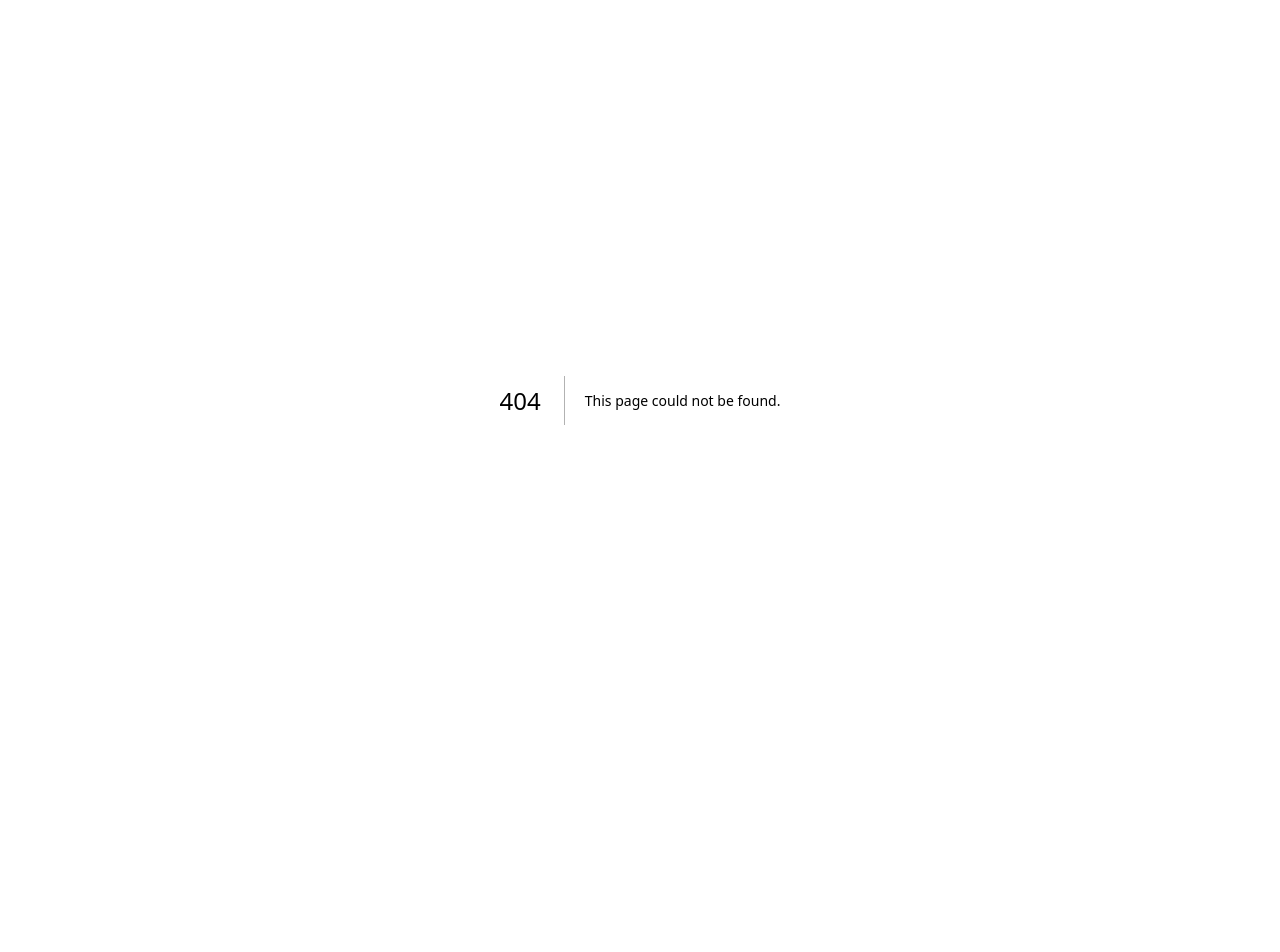
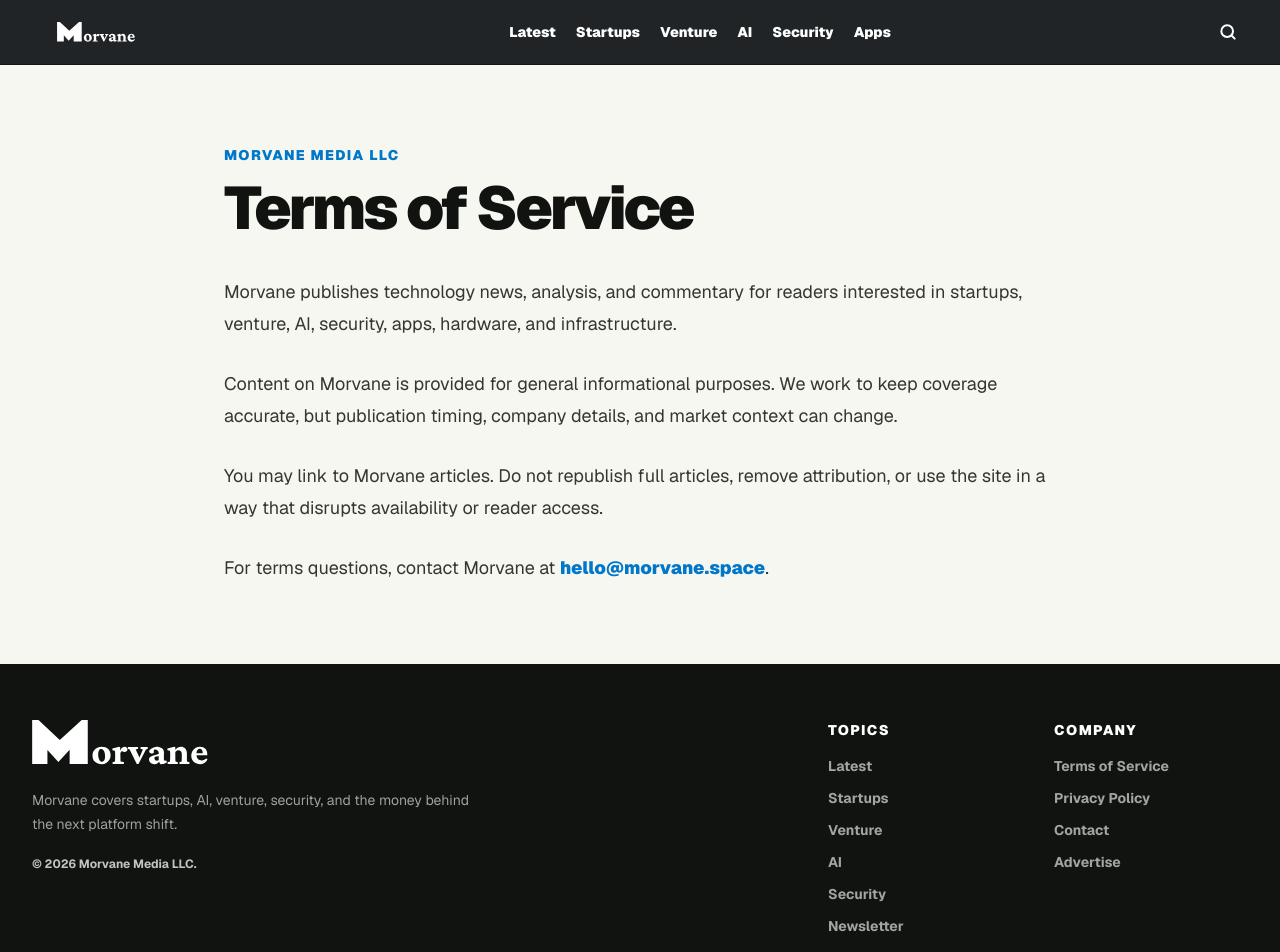
Before and after one commit to farzeenilyaszargar/Morvane, a Next.js app: page /terms in a window 1280 px wide. Before the commit this address had no page. Shown: the top 952 px of the page. Before the commit the page ends 800 px from the top, so only its background shows below. Built offline with nearby package versions, Linux system fonts and the light colour scheme.

Commit message:
Add publication footer and legal pages

```diff
--- /dev/null
+++ b/app/privacy/page.tsx
@@ -0,0 +1,46 @@
+import type { Metadata } from "next";
+import { SiteFooter } from "@/components/site-footer";
+import { SiteHeader } from "@/components/site-header";
+
+export const metadata: Metadata = {
+  title: "Privacy Policy | Morvane",
+  description: "How Morvane Media LLC handles reader privacy and site data.",
+};
+
+export default function PrivacyPage() {
+  return (
+    <main className="min-h-screen bg-[#f7f7f2] text-[#10130f]">
+      <SiteHeader />
+      <section className="mx-auto max-w-4xl px-5 py-16 sm:px-8 lg:py-20">
+        <p className="text-sm font-black uppercase tracking-[0.1em] text-[#0077C8]">
+          Morvane Media LLC
+        </p>
+        <h1 className="mt-4 text-5xl font-black leading-[0.92] tracking-[-0.05em] sm:text-6xl">
+          Privacy Policy
+        </h1>
+        <div className="mt-10 space-y-7 text-lg leading-8 text-[#33382f]">
+          <p>
+            Morvane is a technology publication. We use basic site data to understand readership,
+            improve performance, protect the site, and respond to messages readers send us.
+          </p>
+          <p>
+            If you contact us or subscribe to updates, we may receive your email address and the
+            message details you provide. We do not sell reader contact information.
+          </p>
+          <p>
+            Our pages may link to outside websites. Those sites have their own privacy practices,
+            and Morvane is not responsible for how third-party sites collect or use information.
+          </p>
+          <p>
+            For privacy questions, contact Morvane at{" "}
+            <a href="mailto:hello@morvane.space" className="font-black text-[#0077C8]">
+              hello@morvane.space
+            </a>
+            .
+          </p>
+        </div>
+      </section>
+      <SiteFooter />
+    </main>
+  );
+}
--- /dev/null
+++ b/app/terms/page.tsx
@@ -0,0 +1,47 @@
+import type { Metadata } from "next";
+import { SiteFooter } from "@/components/site-footer";
+import { SiteHeader } from "@/components/site-header";
+
+export const metadata: Metadata = {
+  title: "Terms of Service | Morvane",
+  description: "Terms for reading and using Morvane.",
+};
+
+export default function TermsPage() {
+  return (
+    <main className="min-h-screen bg-[#f7f7f2] text-[#10130f]">
+      <SiteHeader />
+      <section className="mx-auto max-w-4xl px-5 py-16 sm:px-8 lg:py-20">
+        <p className="text-sm font-black uppercase tracking-[0.1em] text-[#0077C8]">
+          Morvane Media LLC
+        </p>
+        <h1 className="mt-4 text-5xl font-black leading-[0.92] tracking-[-0.05em] sm:text-6xl">
+          Terms of Service
+        </h1>
+        <div className="mt-10 space-y-7 text-lg leading-8 text-[#33382f]">
+          <p>
+            Morvane publishes technology news, analysis, and commentary for readers interested in
+            startups, venture, AI, security, apps, hardware, and infrastructure.
+          </p>
+          <p>
+            Content on Morvane is provided for general informational purposes. We work to keep
+            coverage accurate, but publication timing, company details, and market context can
+            change.
+          </p>
+          <p>
+            You may link to Morvane articles. Do not republish full articles, remove attribution, or
+            use the site in a way that disrupts availability or reader access.
+          </p>
+          <p>
+            For terms questions, contact Morvane at{" "}
+            <a href="mailto:hello@morvane.space" className="font-black text-[#0077C8]">
+              hello@morvane.space
+            </a>
+            .
+          </p>
+        </div>
+      </section>
+      <SiteFooter />
+    </main>
+  );
+}
--- a/components/site-footer.tsx
+++ b/components/site-footer.tsx
@@ -1,6 +1,7 @@
 import Link from "next/link";
+import Image from "next/image";
 
-const footerLinks = [
+const topicLinks = [
   { label: "Latest", href: "/#latest" },
   { label: "Startups", href: "/#startups" },
   { label: "Venture", href: "/#venture" },
@@ -9,27 +10,57 @@
   { label: "Newsletter", href: "/#newsletter" },
 ];
 
+const legalLinks = [
+  { label: "Terms of Service", href: "/terms" },
+  { label: "Privacy Policy", href: "/privacy" },
+  { label: "Contact", href: "mailto:hello@morvane.space" },
+  { label: "Advertise", href: "mailto:ads@morvane.space" },
+];
+
 export function SiteFooter() {
   return (
-    <footer className="border-t border-[#10130f] bg-[#10130f] text-white">
-      <div className="mx-auto grid max-w-7xl gap-5 px-5 py-8 text-center text-sm text-white/65 sm:px-8 lg:grid-cols-[1fr_auto_1fr] lg:items-center">
-        <p className="lg:text-left">Morvane covers startups, AI, venture, security, and the money behind the next platform shift.</p>
-        <Link
-          href="/"
-          className="text-xl font-black tracking-[-0.01em] text-[#00A2FF] transition hover:text-white"
-        >
-          Morvane
+    <footer className="bg-[#10130f] text-white">
+      <div className="mx-auto grid max-w-7xl gap-10 px-5 py-12 sm:px-8 lg:grid-cols-[minmax(0,1fr)_420px] lg:items-start lg:py-14">
+        <div>
+          <Link href="/" aria-label="Morvane home" className="inline-flex">
+            <Image
+              src="/logo.svg"
+              alt="Morvane"
+              width={220}
+              height={56}
+              className="h-auto w-44 object-contain"
+            />
           </Link>
-        <nav
-          aria-label="Footer"
-          className="flex flex-wrap justify-center gap-x-4 gap-y-2 text-xs font-black uppercase tracking-[0.08em] lg:justify-end"
-        >
-          {footerLinks.map((link) => (
+          <p className="mt-4 max-w-md text-sm leading-6 text-white/60">
+            Morvane covers startups, AI, venture, security, and the money behind the next platform
+            shift.
+          </p>
+          <p className="mt-5 text-xs font-bold text-white/75">© 2026 Morvane Media LLC.</p>
+        </div>
+
+        <div className="grid grid-cols-2 gap-8">
+          <nav aria-label="Footer topics">
+            <h2 className="text-sm font-black uppercase tracking-[0.1em] text-white">Topics</h2>
+            <div className="mt-4 grid gap-3 text-sm font-bold text-white/62">
+              {topicLinks.map((link) => (
                 <Link key={link.href} href={link.href} className="transition hover:text-[#00A2FF]">
                   {link.label}
                 </Link>
               ))}
+            </div>
           </nav>
+
+          <nav aria-label="Footer legal">
+            <h2 className="text-sm font-black uppercase tracking-[0.1em] text-white">Company</h2>
+            <div className="mt-4 grid gap-3 text-sm font-bold text-white/62">
+              {legalLinks.map((link) => (
+                <Link key={link.href} href={link.href} className="transition hover:text-[#00A2FF]">
+                  {link.label}
+                </Link>
+              ))}
+            </div>
+          </nav>
+        </div>
       </div>
     </footer>
   );
--- a/components/site-header.tsx
+++ b/components/site-header.tsx
@@ -10,15 +10,18 @@
   useRef,
   useState,
 } from "react";
-import { useRouter } from "next/navigation";
+import { usePathname, useRouter } from "next/navigation";
 import { articles, navItems } from "@/lib/articles";
 
 export function SiteHeader() {
   const router = useRouter();
+  const pathname = usePathname();
   const [hasScrolled, setHasScrolled] = useState(false);
   const [isSearchOpen, setIsSearchOpen] = useState(false);
   const [query, setQuery] = useState("");
   const inputRef = useRef<HTMLInputElement>(null);
+  const isHomePage = pathname === "/";
+  const showHeaderLogo = !isHomePage || hasScrolled;
 
   const searchResults = useMemo(() => {
     const normalizedQuery = query.trim().toLowerCase();
@@ -46,6 +49,10 @@
   }, [query]);
 
   useEffect(() => {
+    if (!isHomePage) {
+      return;
+    }
+
     function updateHeader() {
       setHasScrolled(window.scrollY > 180);
     }
@@ -56,7 +63,7 @@
     return () => {
       window.removeEventListener("scroll", updateHeader);
     };
-  }, []);
+  }, [isHomePage]);
 
   useEffect(() => {
     if (isSearchOpen) {
@@ -106,7 +113,7 @@
         <Link
           href="/"
           className={`group flex h-10 shrink-0 items-center overflow-hidden transition-all duration-500 ease-out ${
-            hasScrolled ? "w-40 opacity-100" : "w-0 opacity-0"
+            showHeaderLogo ? "w-40 opacity-100" : "w-0 opacity-0"
           }`}
           aria-label="Morvane home"
         >
@@ -117,14 +124,14 @@
             height={36}
             priority
             className={`h-5 w-32 object-contain transition duration-500 ${
-              hasScrolled ? "translate-x-0" : "-translate-x-8"
+              showHeaderLogo ? "translate-x-0" : "-translate-x-8"
             }`}
           />
         </Link>
 
         <div
           className={`flex min-w-0 items-center justify-center overflow-x-auto whitespace-nowrap text-sm font-black text-white transition-all duration-500 ${
-            hasScrolled ? "gap-5" : "gap-6"
+            showHeaderLogo ? "gap-5" : "gap-6"
           }`}
         >
           {navItems.map((item) => (
```
Lines whose indentation alone changed are shown as unchanged.
